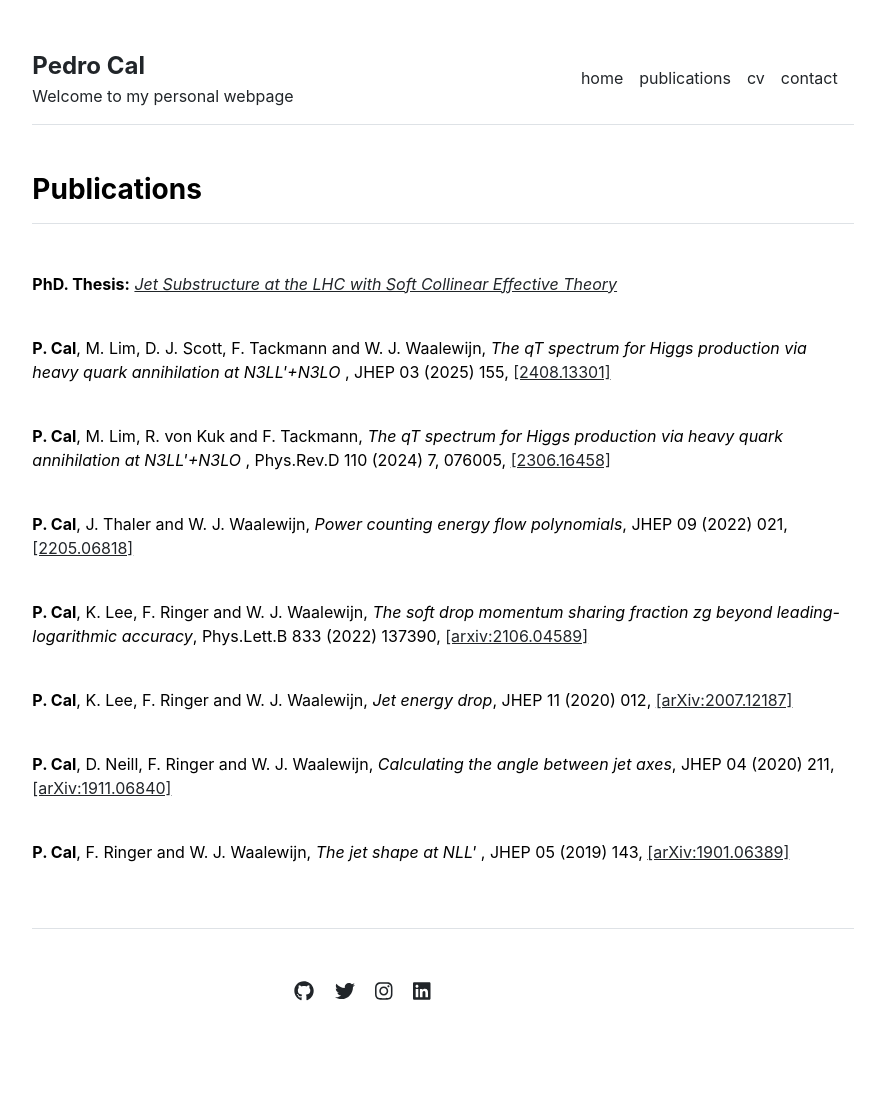
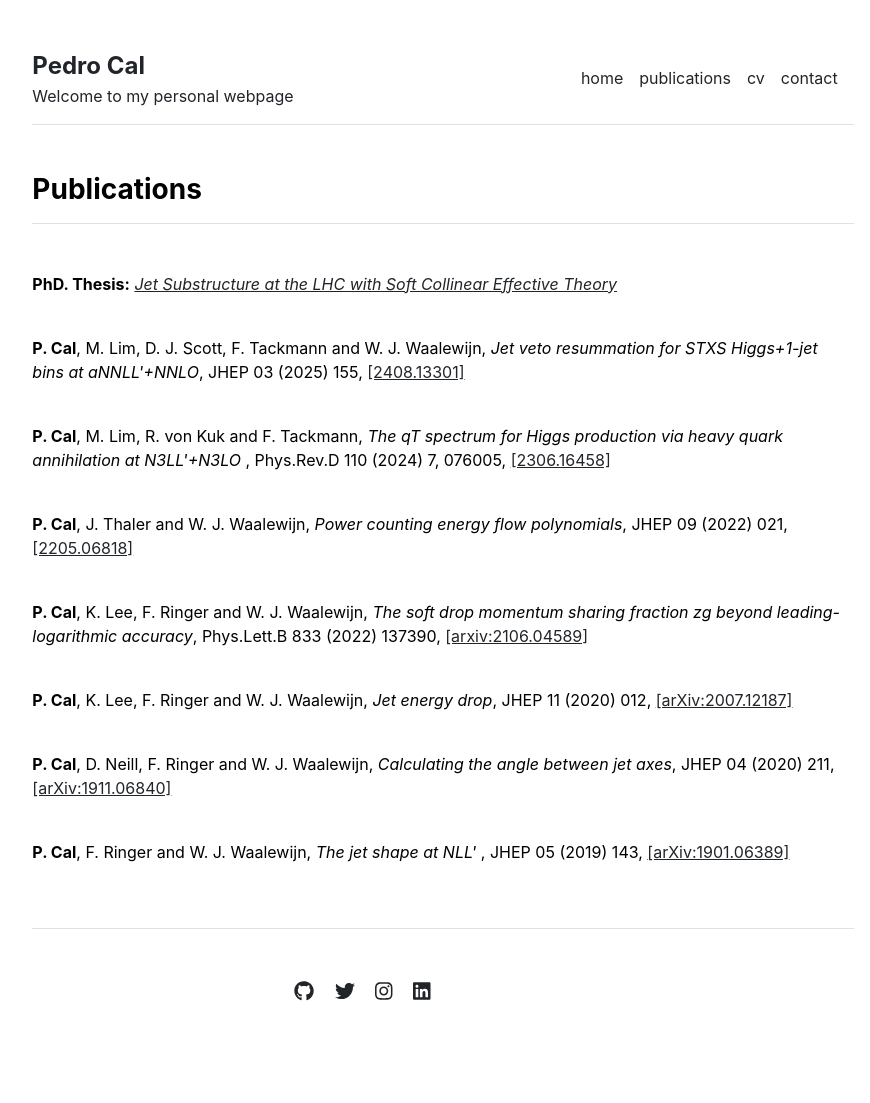
Before and after one commit to pmcal/pmcal.github.io, a Jekyll site: the page built from publications.md, in a window 1280 px wide. Shown: the whole page, without its empty margins (197-1067 px from the left). Built offline with Jekyll 4.4.1, drawn with Linux system fonts in a browser that asks for light colours.

Commit message:
Update publications.yml

```diff
--- a/_data/publications.yml
+++ b/_data/publications.yml
@@ -1,6 +1,6 @@
 index:
 - collaborators: 'M. Lim, D. J. Scott, F. Tackmann and W. J. Waalewijn'
-  title: "The qT spectrum for Higgs production via heavy quark annihilation at N3LL'+N3LO "
+  title: "Jet veto resummation for STXS Higgs+1-jet bins at aNNLL'+NNLO"
   journal: 'JHEP 03 (2025) 155'
   arxiv: '2408.13301'
   url: 'https://arxiv.org/abs/2408.13301'
```
